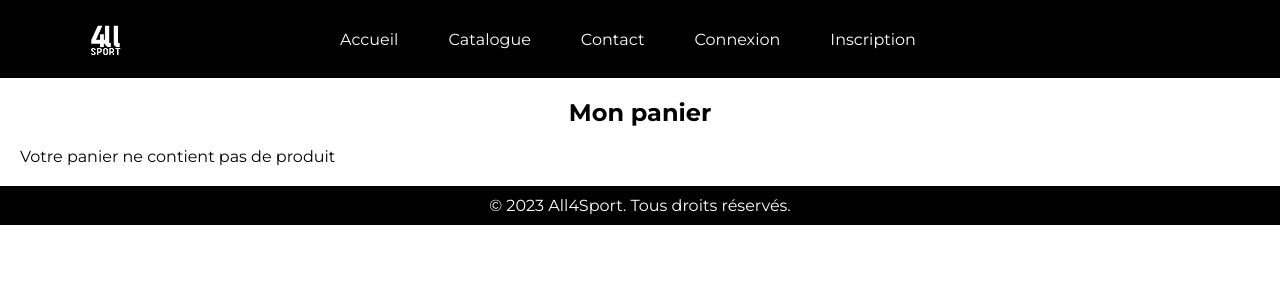
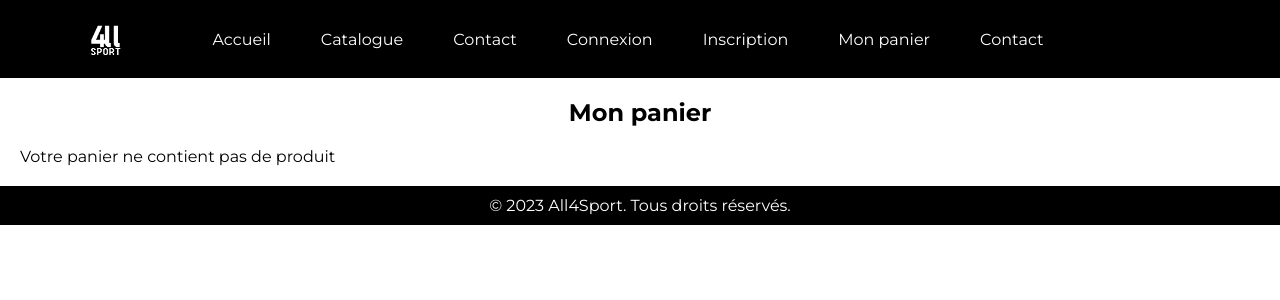
Before and after one commit to sabhcode/AP3, a Symfony app: template app/templates/cart/cart.html.twig in a window 1280 px wide. Shown: the top 300 px of the page. Run offline with Twig, Linux system fonts and the light colour scheme; the template is opened without the code that fills it, so the values that code supplies are empty; some libraries are stand-ins or nearby versions.

Commit message:
modify cart

```diff
--- a/app/templates/header.html.twig
+++ b/app/templates/header.html.twig
@@ -16,10 +16,6 @@
 					</li>
 					<li>
 						<a href="/profil" class="{{ app.request.getPathInfo() == '/profil' ? 'on' : '' }}">Profil</a>
-					</li>
-
-					<li>
-						<a href="/contact" class="{{ app.request.getPathInfo() == '/contact' ? 'on' : '' }}">Contact</a>
 					</li>
 					<li>
 						<a href="/logout" class="{{ app.request.getPathInfo() == '/deconnexion' ? 'on' : '' }}">Déconnexion</a>
@@ -40,6 +36,12 @@
 					<li>
 						<a href="/inscription" class="{{ app.request.getPathInfo() == '/inscription' ? 'on' : '' }}">Inscription</a>
 					</li>
+					<li>
+						<a href="/contact" class="{{ app.request.getPathInfo() == '/contact' ? 'on' : '' }}">Mon panier</a>
+					</li>
+					<li>
+						<a href="/contact" class="{{ app.request.getPathInfo() == '/contact' ? 'on' : '' }}">Contact</a>
+					</li>
 				{% endif %}
 
 
```
